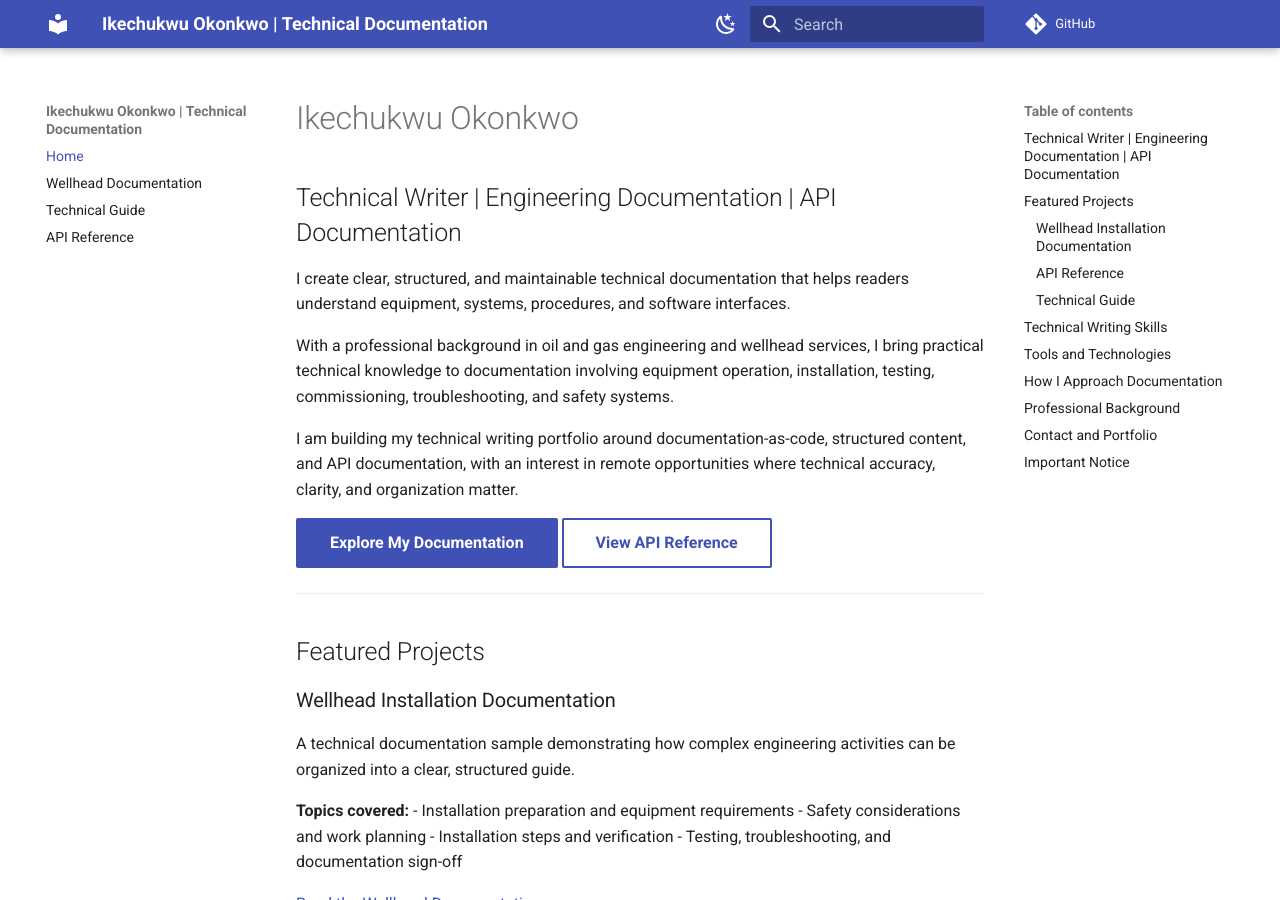
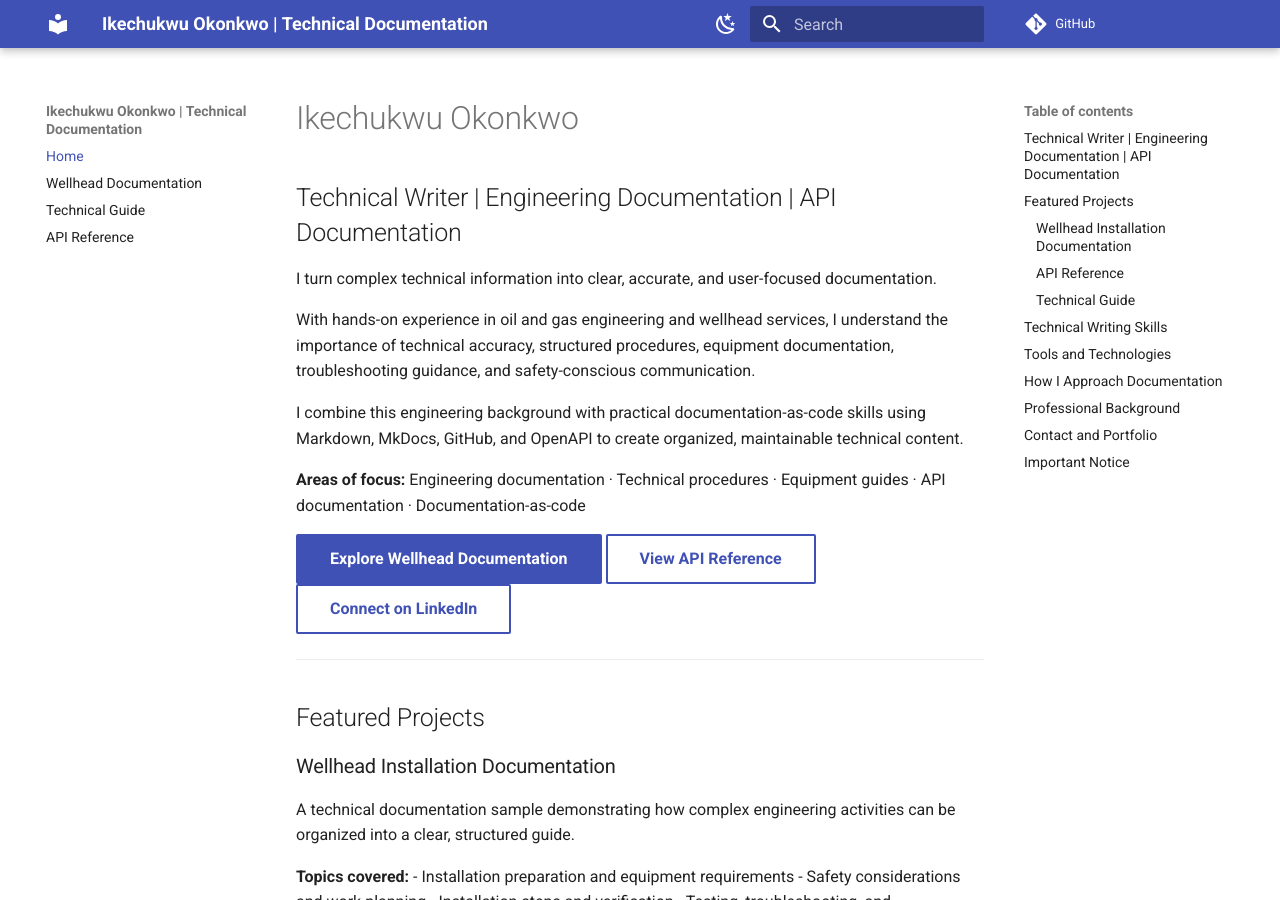
Before and after one commit to Stevike/My-docs, an MkDocs documentation site: the page built from docs/index.md, in a window 1280 px wide and 900 px high. Built offline with MkDocs 1.6.1 and Material for MkDocs 9.7.7, drawn with Linux system fonts in a browser that asks for light colours; comment, search, counter and statistics services are not loaded; some of the changed text lies outside the part shown.

Commit message:
Improve technical writing portfolio homepage

```diff
--- a/docs/index.md
+++ b/docs/index.md
@@ -1,16 +1,18 @@
-
 # Ikechukwu Okonkwo
 
 ## Technical Writer | Engineering Documentation | API Documentation
 
-I create clear, structured, and maintainable technical documentation that helps readers understand equipment, systems, procedures, and software interfaces.
+I turn complex technical information into clear, accurate, and user-focused documentation.
 
-With a professional background in oil and gas engineering and wellhead services, I bring practical technical knowledge to documentation involving equipment operation, installation, testing, commissioning, troubleshooting, and safety systems.
+With hands-on experience in oil and gas engineering and wellhead services, I understand the importance of technical accuracy, structured procedures, equipment documentation, troubleshooting guidance, and safety-conscious communication.
 
-I am building my technical writing portfolio around documentation-as-code, structured content, and API documentation, with an interest in remote opportunities where technical accuracy, clarity, and organization matter.
+I combine this engineering background with practical documentation-as-code skills using Markdown, MkDocs, GitHub, and OpenAPI to create organized, maintainable technical content.
 
-[Explore My Documentation](Guide.md){ .md-button .md-button--primary }
+**Areas of focus:** Engineering documentation · Technical procedures · Equipment guides · API documentation · Documentation-as-code
+
+[Explore Wellhead Documentation](Guide.md){ .md-button .md-button--primary }
 [View API Reference](api-guide.md){ .md-button }
+[Connect on LinkedIn](https://www.linkedin.com/in/ikechukwu-okonkwo-a5a643185){ .md-button }
 
 ---
 
@@ -90,7 +92,7 @@ I apply this experience to technical communication while continuing to develop m
 - **Portfolio:** [stevike.github.io/My-docs](https://stevike.github.io/My-docs/)
 - **GitHub:** [github.com/Stevike/My-docs](https://github.com/Stevike/My-docs)
 - **LinkedIn:** [Ikechukwu Okonkwo](https://www.linkedin.com/in/ikechukwu-okonkwo-a5a643185)
-- **Email:** stevikepet@yahoo.com
+- **Email:** [stevikepet@yahoo.com](mailto:stevikepet@yahoo.com)
 
 I welcome opportunities to contribute to technical writing, engineering documentation, API documentation, and documentation-as-code projects.
 
```
Also changed, not shown: other parts of docs/index.md (+1 -1 lines).
